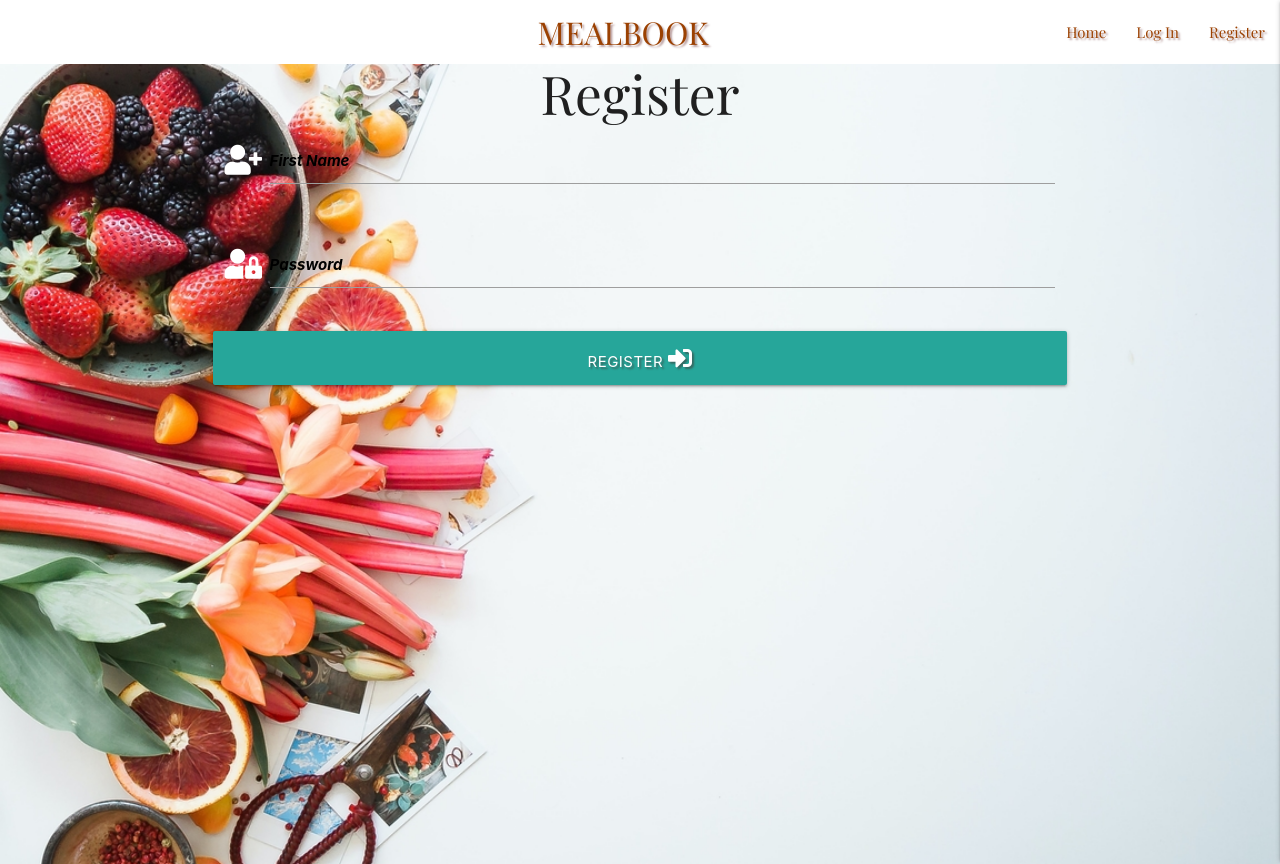
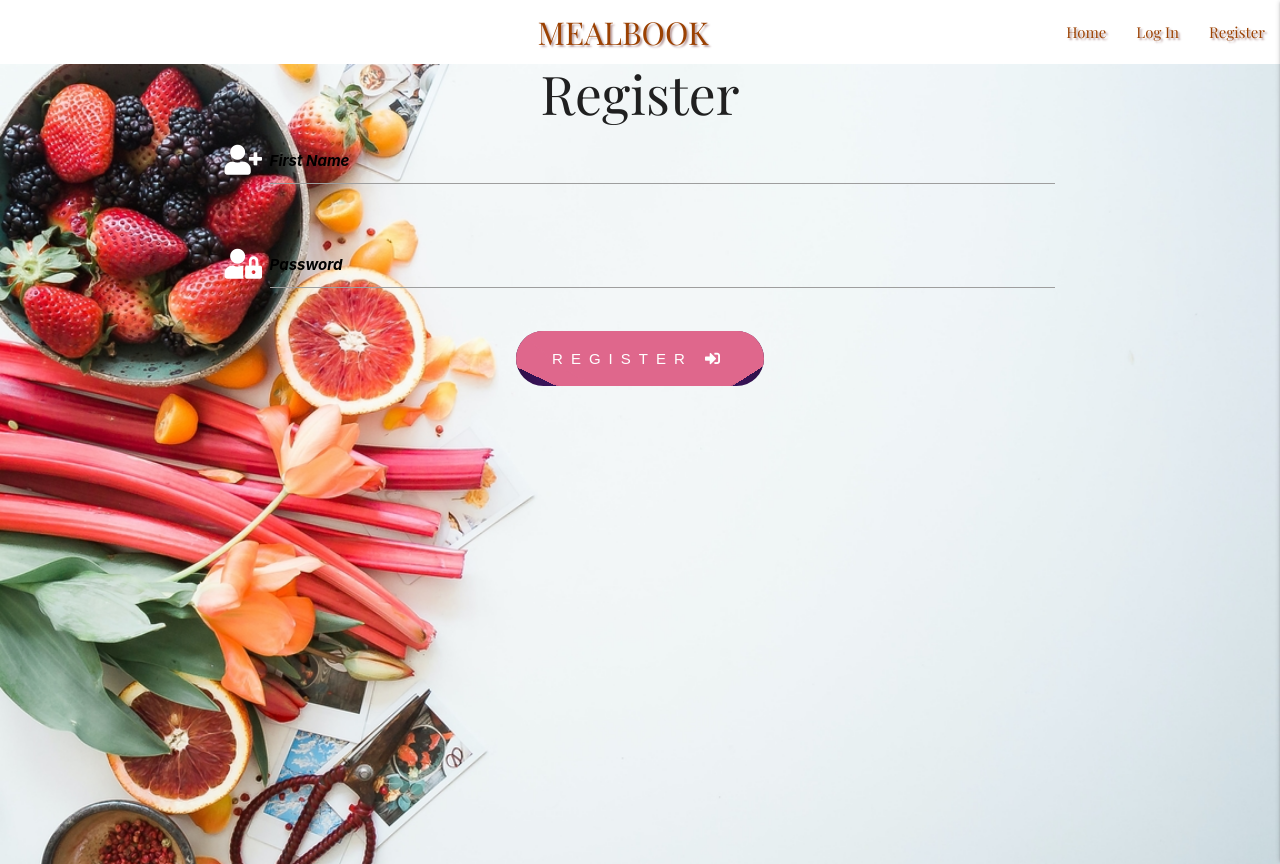
Before and after one commit to kenweechin/recipe-app, a Flask app: page /register in a window 1280 px wide. Run offline with Flask 2, Linux system fonts and the light colour scheme; some libraries are stand-ins or nearby versions.

Commit message:
Re-design Register button on Register page

```diff
--- a/static/css/style.css
+++ b/static/css/style.css
@@ -62,6 +62,81 @@ h5 {
     font-style: italic;
 }
 
+/* Button design is derived and edited from https://cssbuttons.io/detail/westitan/mean-falcon-52  */
+.container-register-button {
+    align-items: center;
+    justify-content: center;
+    display: flex;
+}
+
+button {
+    position: relative;
+    padding: 19px 36px;
+    display: block;
+    text-decoration: none;
+    text-transform: uppercase;
+    overflow: hidden;
+    border-radius: 40px;
+    border: none;
+   }
+
+button span {
+    position: relative;
+    color: #fff;
+    font-family: Arial;
+    letter-spacing: 8px;
+    z-index: 1;
+   }
+
+button .liquid {
+    position: absolute;
+    top: -80px;
+    left: 0;
+    width: 100%;
+    height: 200px;
+    background: #3d155f;
+    box-shadow: inset 0 0 50px rgba(0, 0, 0, .5);
+    transition: .5s;
+   }
+
+button .liquid::after,
+button .liquid::before {
+    content: '';
+    width: 200%;
+    height: 200%;
+    position: absolute;
+    top: 0;
+    left: 50%;
+    transform: translate(-50%, -75%);
+    background: #fff;
+   }
+
+button .liquid::before {
+    border-radius: 45%;
+    background: #df678c;
+    animation: animate 5s linear infinite;
+   }
+
+button .liquid::after {
+    border-radius: 40%;
+    background: #df678c;
+    animation: animate 10s linear infinite;
+   }
+
+button:hover .liquid {
+    top: -120px;
+   }
+
+@keyframes animate {
+    0% {
+     transform: translate(-50%, -75%) rotate(0deg);
+    }
+
+    100% {
+     transform: translate(-50%, -75%) rotate(360deg);
+    }
+   }
+
 @media screen and (min-width: 993px) {
     a.brand-logo {
         left: 42%;
--- a/templates/register.html
+++ b/templates/register.html
@@ -22,9 +22,12 @@
                         <label for="password">Password</label>
                     </div>
                 </div>
-                    <div class="row">
-                        <button type="submit" class="col s12 btn-large text-shadow">
-                            Register <i class="fas fa-sign-in-alt"></i>
+
+                <!-- Button design is derived and edited from https://cssbuttons.io/detail/westitan/mean-falcon-52 -->
+                <div class="container-register-button">
+                    <button type="submit">
+                        <span>Register <i class="fas fa-sign-in-alt"></i></span>
+                        <div class="liquid"></div>
                     </button>
                 </div>
             </form>
```
Lines whose indentation alone changed are shown as unchanged.
